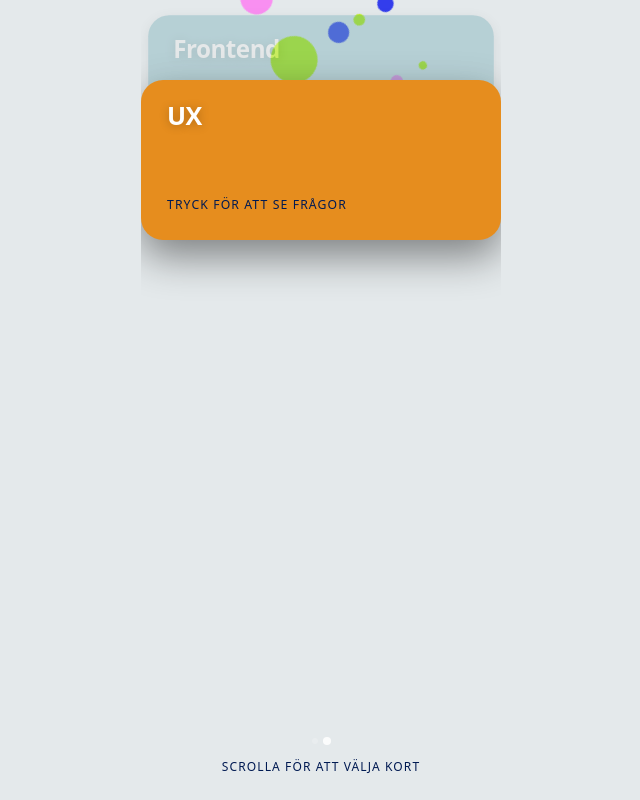
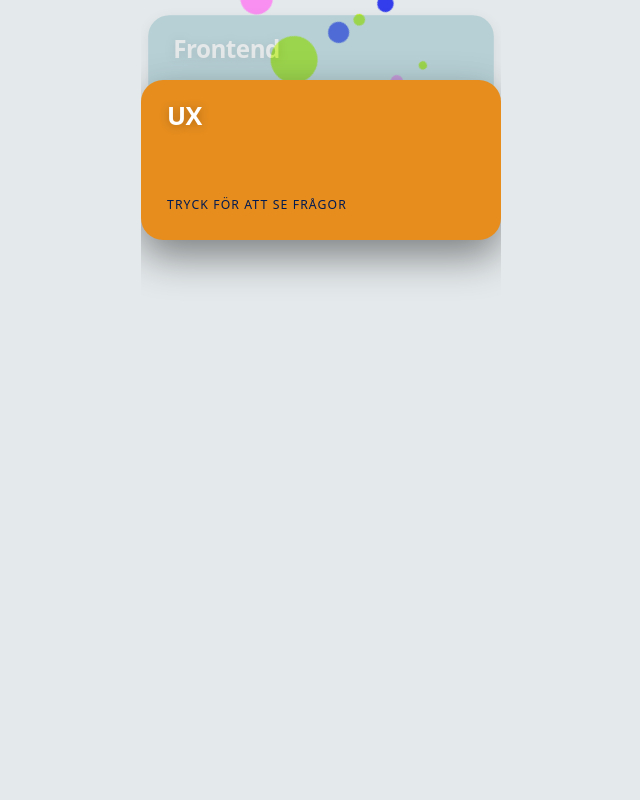
Before and after one commit to Patricia-LF/LIA-connect, a React (Vite) app: page /result in a window 1280 px wide. Shown: the part 399-1199 px from the top of the page, without its empty margins (319-959 px from the left). Built offline with nearby package versions, Linux system fonts and the light colour scheme; a web font is replaced by a local one.

Commit message:
Updated cards

```diff
--- a/src/components/FeaturedCards.jsx
+++ b/src/components/FeaturedCards.jsx
@@ -7,7 +7,7 @@ export default function FeaturedCards({ selectedInterests = [] }) {
   const CARD_H = 160;
   const trackH = n > 0 ? CARD_H + (n - 1) * PEEK : 0;
 
-  const [activeIndex, setActiveIndex] = useState(n - 1); // nedersta kortet aktivt
+  const [activeIndex, setActiveIndex] = useState(n - 1); // bottom card active
   const [expandedIndex, setExpandedIndex] = useState(null);
 
   const viewportRef = useRef(null);
@@ -96,13 +96,18 @@ export default function FeaturedCards({ selectedInterests = [] }) {
     };
   }, [expandedIndex, n, tickScroll]);
 
-  const handleCardClick = (index) => {
+  const handleCardClick = (interest, index) => {
     if (expandedIndex === index) {
-      setExpandedIndex(null); // stäng kortet
-    } else {
-      setExpandedIndex(index); // öppna kortet
-      setActiveIndex(index); // scrolla till kortet
-    }
+      setExpandedIndex(null);
+      return;
+    } // close card
+
+    if (activeIndex !== index) {
+      setActiveIndex(index);
+      return;
+    } // open card
+
+    setExpandedIndex(index); // scroll to card
   };
 
   if (n === 0) {
@@ -111,7 +116,7 @@ export default function FeaturedCards({ selectedInterests = [] }) {
 
   return (
     <div className={styles["fc-root"]}>
-      {/* ── Expanded card ── */}
+      {/* Expanded card */}
       {expandedIndex !== null && (
         <div
           className={styles["fc-expanded"]}
@@ -142,7 +147,7 @@ export default function FeaturedCards({ selectedInterests = [] }) {
         </div>
       )}
 
-      {/* ── Card stack ── */}
+      {/* Card stack */}
       {expandedIndex === null && (
         <div className={styles["fc-viewport"]} ref={viewportRef}>
           <div
@@ -155,9 +160,6 @@ export default function FeaturedCards({ selectedInterests = [] }) {
           >
             {selectedInterests.map((interest, index) => {
               const isActive = index === activeIndex;
-              const isExpanded = index === expandedIndex;
-              const showCard = expandedIndex === null || isExpanded; //show only when no card is open
-              if (!showCard) return null; //hide card stack
               return (
                 <div
                   key={interest.id}
@@ -166,30 +168,30 @@ export default function FeaturedCards({ selectedInterests = [] }) {
                     background: interest.color,
                     top: cardTop(index),
                     zIndex: index + 1,
-                    opacity: isExpanded ? 1 : isActive ? 1 : 0.42,
-                    boxShadow: isExpanded
+                    opacity: isActive ? 1 : 0.42,
+                    boxShadow: isActive
                       ? "0 16px 40px rgba(0,0,0,0.45)"
-                      : isActive
-                        ? "0 16px 40px rgba(0,0,0,0.45)"
-                        : "0 4px 16px rgba(0,0,0,0.18)",
-                    transform: isExpanded
-                      ? "scale(1.04)"
-                      : isActive
-                        ? "scale(1)"
-                        : "scale(0.96)",
-                    filter: isExpanded
-                      ? "none"
-                      : isActive
-                        ? "none"
-                        : "brightness(0.9)",
-                    cursor: isExpanded ? "default" : "pointer",
+                      : "0 4px 16px rgba(0,0,0,0.18)",
+                    transform: isActive ? "scale(1)" : "scale(0.96)",
+                    filter: isActive ? "none" : "brightness(0.9)",
                   }}
-                  onClick={() => !isExpanded && handleCardClick(index)}
+                  onClick={() => {
+                    if (expandedIndex === index) {
+                      // Om kortet redan är öppet → stäng
+                      setExpandedIndex(null);
+                    } else if (activeIndex !== index) {
+                      // Klick på ett annat kort → flytta fokus
+                      setActiveIndex(index);
+                    } else {
+                      // Klick på det aktiva kortet → expandera
+                      setExpandedIndex(index);
+                    }
+                  }}
                 >
                   <span className={styles["fc-label"]}>{interest.label}</span>
                   <span
                     className={styles["fc-hint"]}
-                    style={{ opacity: isActive && !isExpanded ? 1 : 0 }}
+                    style={{ opacity: isActive ? 1 : 0 }}
                   >
                     Tryck för att se frågor
                   </span>
@@ -199,20 +201,6 @@ export default function FeaturedCards({ selectedInterests = [] }) {
           </div>
         </div>
       )}
-
-      {/* ── Dots + scroll hint ── */}
-      <div className={styles["fc-bottom"]}>
-        <div className={styles["fc-dots"]}>
-          {selectedInterests.map((_, i) => (
-            <div
-              key={i}
-              className={`${styles["fc-dot"]}${i === activeIndex ? ` ${styles["fc-dot--active"]}` : ""}`}
-              onClick={() => setActiveIndex(i)}
-            />
-          ))}
-        </div>
-        <p className={styles["fc-scroll-hint"]}>Scrolla för att välja kort</p>
-      </div>
     </div>
   );
 }
--- a/src/components/FeaturedCards.module.css
+++ b/src/components/FeaturedCards.module.css
@@ -1,6 +1,4 @@
-/* ─────────────────────────────────────────────────────────────
-   FeaturedCards.css
-   ───────────────────────────────────────────────────────────── */
+/* FeaturedCards.module.css */
 
 .fc-root {
   display: flex;
@@ -11,7 +9,7 @@
   overflow: hidden;
 }
 
-/* ── Viewport & track ───────────────────────────────────────── */
+/* Viewport & track */
 .fc-viewport {
   position: relative;
   width: 100%;
@@ -32,7 +30,7 @@
   will-change: transform;
 }
 
-/* ── Kort ───────────────────────────────────────────────────── */
+/* Cards */
 .fc-card {
   position: absolute;
   width: 100%;
@@ -66,67 +64,6 @@
   transition: opacity 0.3s ease;
 }
 
-/* ── Dots & scroll-hint ─────────────────────────────────────── */
-.fc-bottom {
-  display: flex;
-  flex-direction: column;
-  align-items: center;
-  gap: 10px;
-  padding: 14px 0 20px;
-  width: 84%;
-  max-width: 360px;
-  flex-shrink: 0;
-}
-
-.fc-dots {
-  display: flex;
-  gap: 6px;
-}
-
-.fc-dot {
-  width: 6px;
-  height: 6px;
-  border-radius: 50%;
-  background: rgba(255, 255, 255, 0.2);
-  transition:
-    background 0.3s,
-    transform 0.3s;
-  cursor: pointer;
-}
-
-.fc-dot--active {
-  background: rgba(255, 255, 255, 0.85);
-  transform: scale(1.35);
-}
-
-.fc-scroll-hint {
-  font-size: 0.67rem;
-  color: var(--text-blue);
-  text-transform: uppercase;
-  letter-spacing: 0.09em;
-  text-align: center;
-}
-
-/* ── Overlay ────────────────────────────────────────────────── */
-/* .fc-overlay {
-  position: absolute;
-  inset: 0;
-  display: flex;
-  flex-direction: column;
-  align-items: center;
-  justify-content: center;
-  padding: 32px 28px;
-  pointer-events: none;
-  opacity: 0;
-  transition: opacity 0.35s ease;
-  z-index: 100;
-}
- */
-/* .fc-overlay.open {
-  opacity: 1;
-  pointer-events: all;
-} */
-
 .open {
   opacity: 1;
   pointer-events: all;
@@ -140,7 +77,6 @@
   display: flex;
   flex-direction: column;
   gap: 20px;
-
   animation: expandIn 0.4s cubic-bezier(0.22, 1, 0.36, 1);
 }
 
@@ -155,50 +91,7 @@
   }
 }
 
-/* .fc-overlay-bg {
-  position: absolute;
-  inset: 0;
-  background: rgba(0, 0, 0, 0.45);
-}
-
-.fc-overlay-card {
-  position: relative;
-  width: 100%;
-  max-width: 360px;
-  border-radius: 22px;
-  padding: 28px 28px 32px;
-  display: flex;
-  flex-direction: column;
-  gap: 20px;
-  box-shadow: 0 24px 64px rgba(0, 0, 0, 0.55);
-  transform: translateY(40px) scale(0.95);
-  filter: blur(2px);
-  opacity: 0;
-  transition:
-    transform 0.5s cubic-bezier(0.34, 1.1, 0.64, 1),
-    opacity 0.4s ease;
-}
-
-.open .fc-overlay-card {
-  transform: translateY(0) scale(1);
-  opacity: 1;
-  filter: blur(0);
-}
-
-.fc-overlay-label {
-  font-size: 1.4rem;
-  font-weight: 700;
-  color: #fff;
-  letter-spacing: -0.02em;
-  text-shadow: 0 1px 8px rgba(0, 0, 0, 0.2);
-}
-
-.fc-overlay-divider {
-  height: 1px;
-  background: rgba(255, 255, 255, 0.2);
-}
- */
-/* ── Frågor ─────────────────────────────────────────────────── */
+/* Questions */
 .fc-questions {
   list-style: none;
   padding: 0;
@@ -217,7 +110,7 @@
   line-height: 1.45;
 }
 
-/* ── Stäng-knapp ────────────────────────────────────────────── */
+/* Close button */
 .fc-close {
   align-self: center;
   font-size: 0.68rem;
@@ -235,7 +128,7 @@
   background: rgba(255, 255, 255, 0.1);
 }
 
-/* ── Tomt state ─────────────────────────────────────────────── */
+/* Empty state */
 .fc-empty {
   display: flex;
   align-items: center;
```
